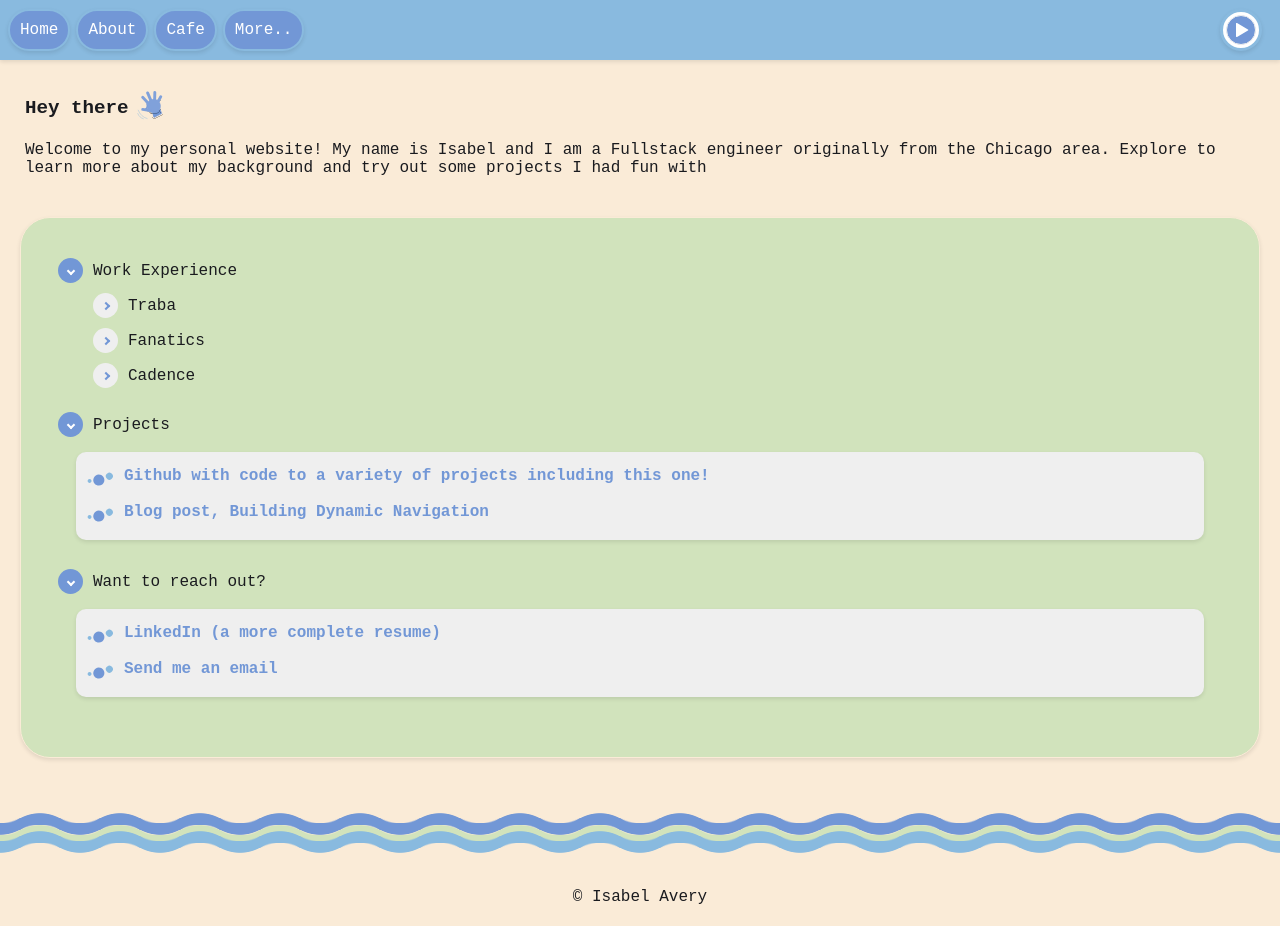
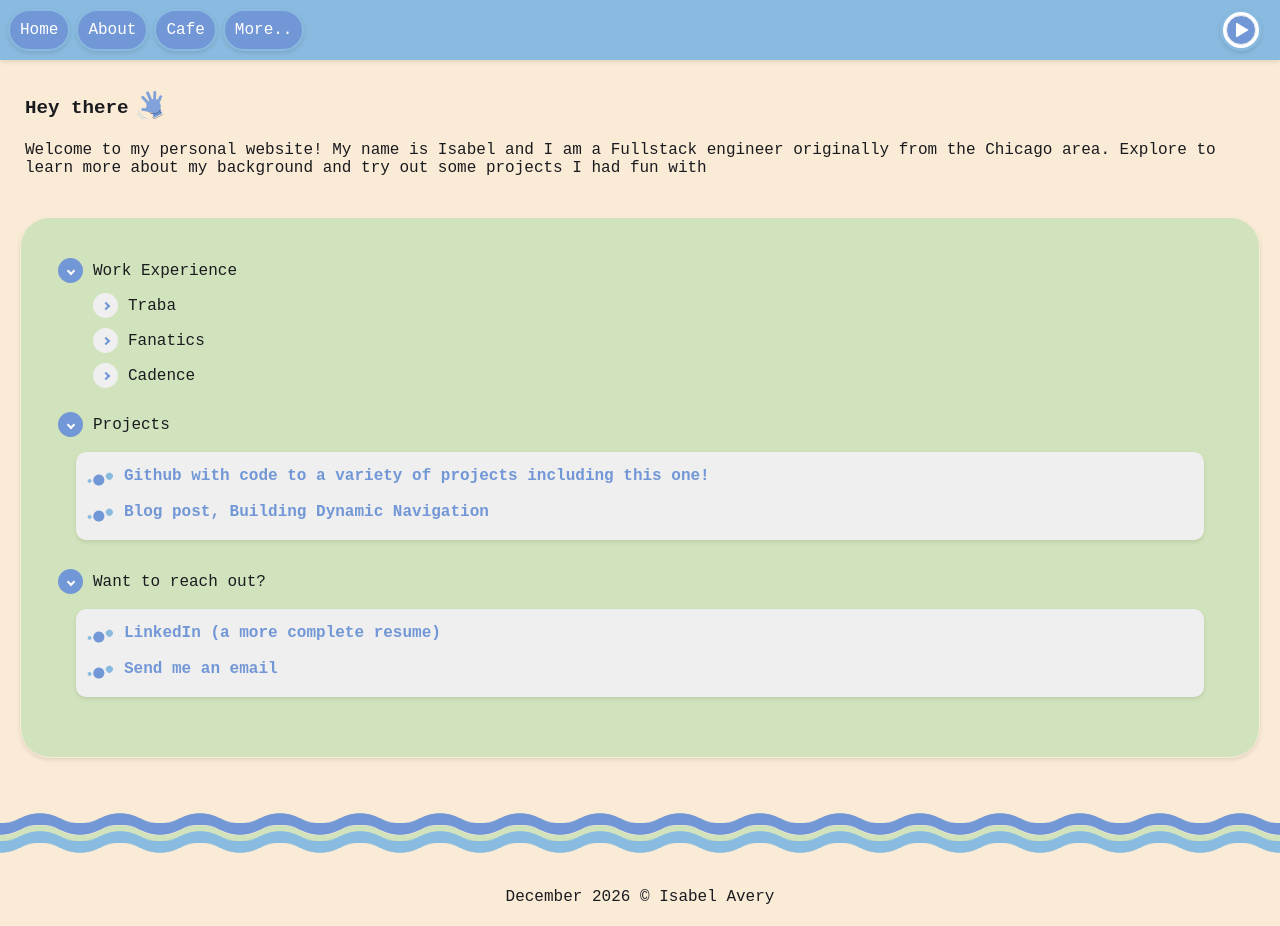
Before and after one commit to isabelmavery/portfolio, a React (Vite) app in the folder client/: page / in a window 1280 px wide. Built offline with nearby package versions, Linux system fonts and the light colour scheme; no server answers.

Commit message:
feat: add build date

```diff
--- a/client/src/App/Footer.jsx
+++ b/client/src/App/Footer.jsx
@@ -9,7 +9,7 @@ export default function Footer(props) {
         marginTop: 20,
       }}
     >
-      &copy; Isabel Avery
+      {BUILD_DATE} &copy; Isabel Avery
     </footer>
   );
 }
--- a/client/vite.config.js
+++ b/client/vite.config.js
@@ -6,6 +6,11 @@ export default defineConfig({
   plugins: [react()],
   test: {
     globals: true,
-    environment: 'jsdom',
+    environment: "jsdom",
   },
-})
+  define: {
+    BUILD_DATE: JSON.stringify(
+      new Date().toLocaleDateString("en-US", { month: "long", year: "numeric" })
+    ),
+  },
+});
```
